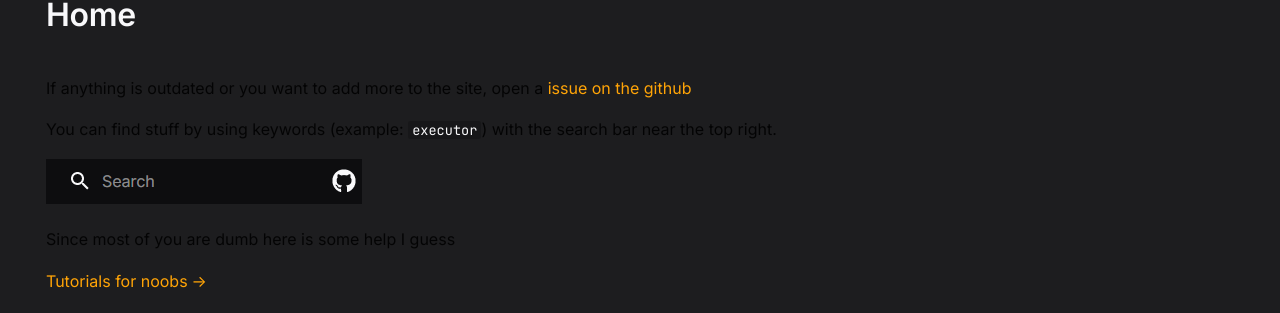
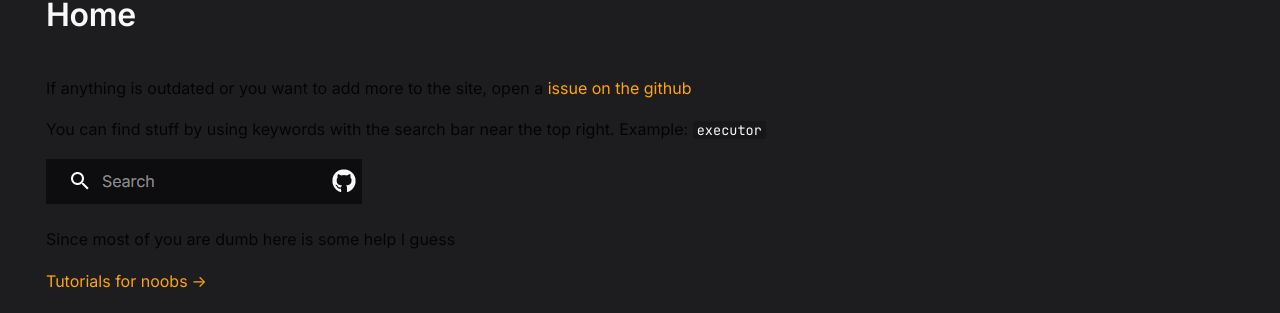
Before and after one commit to moikoros/help, an MkDocs documentation site: the page built from docs/index.md, in a window 1280 px wide. Shown: the part 152-465 px from the top of the page. Built offline with MkDocs 1.6.1 and Material for MkDocs 9.7.7, drawn with Linux system fonts in a browser that asks for light colours; comment, search, counter and statistics services are not loaded.

Commit message:
Update index.md

```diff
--- a/docs/index.md
+++ b/docs/index.md
@@ -10,7 +10,7 @@
 
 <p>If anything is outdated or you want to add more to the site, open a <a href="https://github.com/infyiff/help/issues/new">issue on the github</a></p>
 
-You can find stuff by using keywords (example: `executor`) with the search bar near the top right.
+You can find stuff by using keywords with the search bar near the top right. Example: `executor`
 
 <img src="assets/search.png" alt="search bar">
 
```
